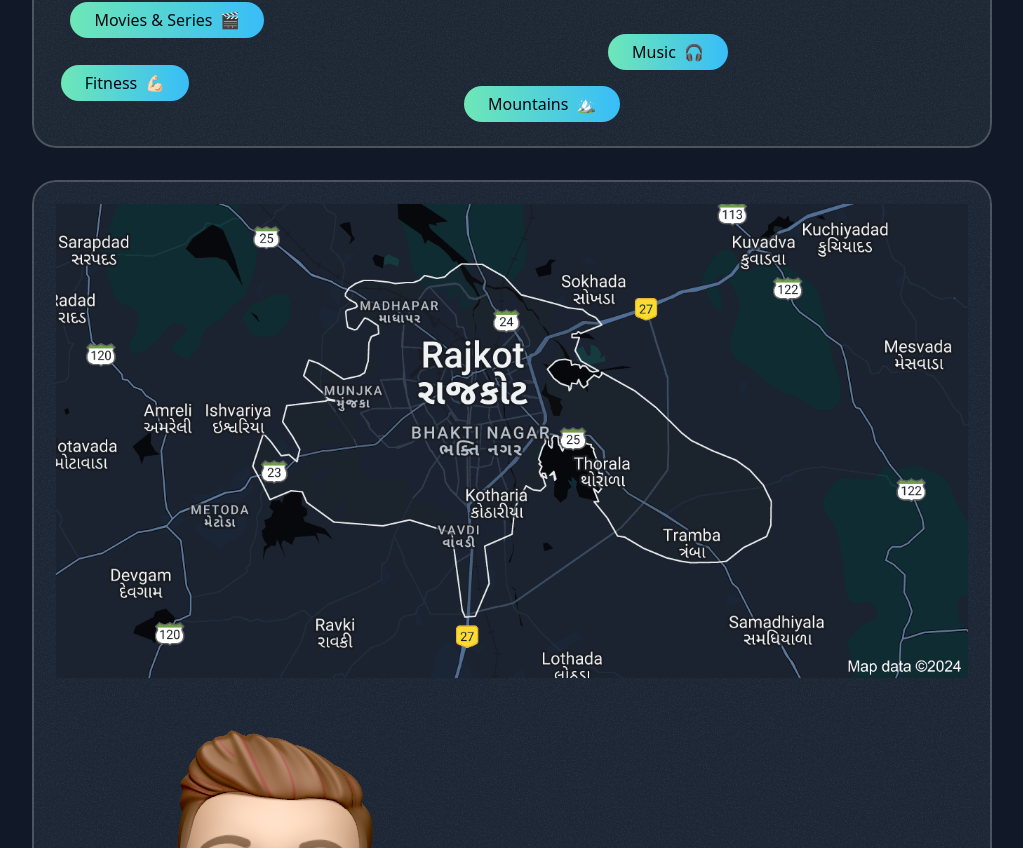
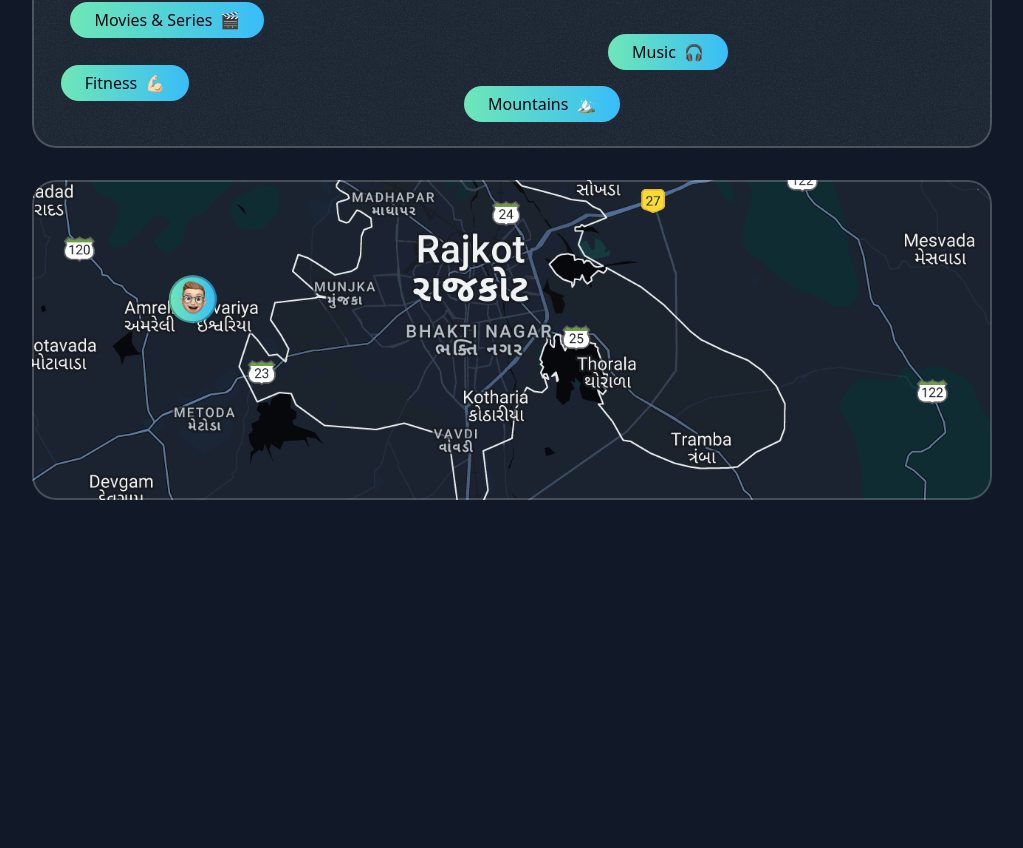
Before and after one commit to princedalsaniya/singlePagePortfolio_V1, a Next.js app: page / in a window 1280 px wide. Shown: the part 4392-5240 px from the top of the page, without its empty margins (128-1151 px from the left). After the commit the page ends 4972 px from the top, so only its background shows below. Built offline with nearby package versions, Linux system fonts and the light colour scheme; a web font is replaced by a local one.

Commit message:
style: Location Card

```diff
--- a/src/app/sections/About.tsx
+++ b/src/app/sections/About.tsx
@@ -134,9 +134,12 @@
               ))}
             </div>
           </Card>
-          <Card>
-            <Image src={rajkotOnMaps} alt="Rajkot, Gujarat." />
-            <Image src={smileMemoji} alt="Smiling Memoji" />
+          {/* Location Card */}
+          <Card className="h-[320px] p-0 relative">
+            <Image src={rajkotOnMaps} alt="Rajkot, Gujarat." className="h-full w-full object-cover" />
+            <div className="absolute top-[35%] left-[15%] -translate-x-[15%] -translate-y-[35%] size-12 rounded-full bg-gradient-to-r from-emerald-300 to-sky-400 after:content-[''] after:absolute after:inset-0 after:outline after:outline-2 after:-outline-offset-2 after:rounded-full after:outline-gray-950/30">
+              <Image src={smileMemoji} alt="Smiling Memoji" className="" />
+            </div>
           </Card>
         </div>
       </div>
```
